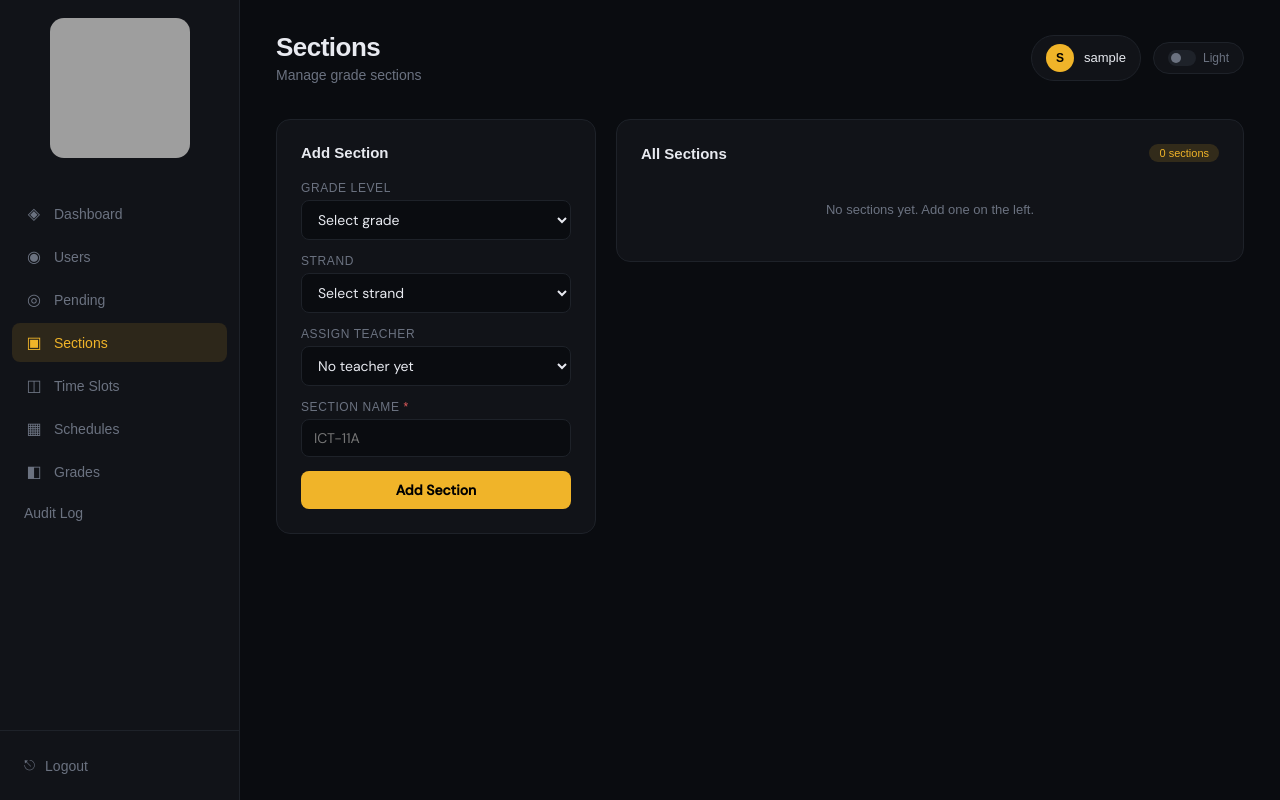
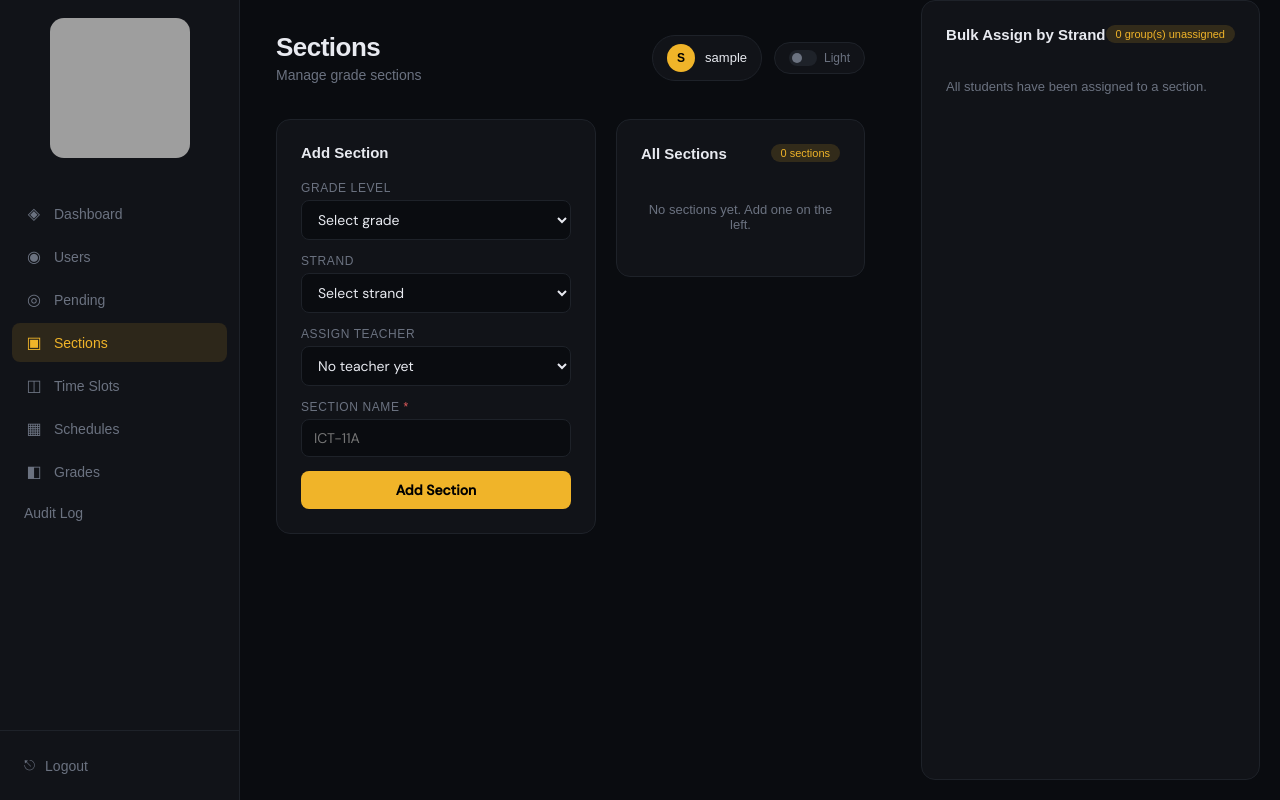
Before and after one commit to UK1NAWA/Portal, a PHP site: page /admin_sections.php in a window 1280 px wide. Run offline with PHP 8.4, Linux system fonts and the light colour scheme; the visitor is signed in with stand-in values (Sample User, id 1); data that the repository does not hold is empty; grey boxes are pictures that could not be loaded.

Commit message:
Update admin_sections.php

```diff
--- a/admin_sections.php
+++ b/admin_sections.php
@@ -91,6 +91,27 @@
     $msg = "Student removed from section.";
 }
 
+// Bulk assign all students of a strand+grade to a section
+if(isset($_POST['bulk_assign'])){
+    csrf_verify();
+    $sec        = trim($_POST['bulk_section']);
+    $bulk_grade = trim($_POST['bulk_grade']);
+    $bulk_strand= trim($_POST['bulk_strand']);
+    if($sec !== '' && $bulk_grade !== '' && $bulk_strand !== ''){
+        $stmt = $conn->prepare("
+            UPDATE users SET section=?
+            WHERE role='student'
+            AND year_level=?
+            AND strand=?
+            AND (section IS NULL OR section='')
+        ");
+        $stmt->bind_param("sss", $sec, $bulk_grade, $bulk_strand);
+        $stmt->execute();
+        $affected = $stmt->affected_rows;
+        $msg = "$affected student(s) from $bulk_grade – $bulk_strand assigned to \"$sec\".";
+    }
+}
+
 // Fetch all
 $sections = $conn->query("
     SELECT s.*, u.fullname as teacher_name
@@ -109,6 +130,22 @@
 // Unassigned students for the assign modal
 $unassigned = $conn->query("SELECT id, fullname, username FROM users WHERE role='student' AND (section IS NULL OR section='') ORDER BY fullname");
 $unassigned_arr = $unassigned->fetch_all(MYSQLI_ASSOC);
+
+// Grouped unassigned students by grade + strand for bulk assign
+$grouped_unassigned = [];
+$grp_q = $conn->query("
+    SELECT year_level, strand, COUNT(*) as total
+    FROM users
+    WHERE role='student' AND (section IS NULL OR section='')
+    AND year_level IS NOT NULL AND strand IS NOT NULL
+    AND year_level != '' AND strand != ''
+    GROUP BY year_level, strand
+    ORDER BY year_level, strand
+");
+if($grp_q) while($r = $grp_q->fetch_assoc()) $grouped_unassigned[] = $r;
+
+// Sections list for bulk assign dropdown
+$sections_arr = $conn->query("SELECT section_name, grade_level, strand FROM sections ORDER BY grade_level, strand, section_name")->fetch_all(MYSQLI_ASSOC);
 ?>
 <!DOCTYPE html>
 <html lang="en">
@@ -189,6 +226,17 @@
 .student-list { display:flex; flex-direction:column; gap:8px; margin-bottom:20px; }
 .student-row { display:flex; justify-content:space-between; align-items:center; padding:9px 12px; background:var(--bg); border-radius:8px; border:1px solid var(--border); font-size:13px; }
 .empty-list { color:var(--muted); font-size:13px; padding:10px 0; }
+
+/* Bulk assign */
+.bulk-grid { display:grid; grid-template-columns:repeat(auto-fill, minmax(260px,1fr)); gap:14px; margin-top:8px; }
+.bulk-card { background:var(--bg); border:1px solid var(--border); border-radius:12px; padding:16px 18px; }
+.bulk-card-header { display:flex; justify-content:space-between; align-items:center; margin-bottom:12px; }
+.bulk-card-title { font-size:14px; font-weight:700; }
+.bulk-card-count { font-size:11px; background:rgba(240,180,41,.12); color:var(--accent); padding:2px 10px; border-radius:20px; font-weight:600; }
+.bulk-card select { width:100%; background:var(--surface); border:1px solid var(--border); color:var(--text); padding:8px 10px; border-radius:8px; font-size:13px; outline:none; margin-bottom:10px; box-sizing:border-box; }
+.bulk-card select:focus { border-color:var(--accent); }
+.bulk-assign-btn { width:100%; background:var(--accent); color:#000; border:none; padding:8px; border-radius:8px; font-weight:700; font-size:13px; cursor:pointer; }
+.bulk-assign-btn:hover { opacity:.9; }
 </style>
 <script>
 if(localStorage.getItem('adminTheme')==='light') document.body.classList.add('light-mode');
@@ -352,6 +400,56 @@
         </div>
 
     </div>
+</div>
+
+<!-- BULK ASSIGN PANEL -->
+<div class="panel" style="margin:0 20px 20px;">
+    <div class="panel-header">
+        <h3>Bulk Assign by Strand</h3>
+        <span class="badge badge-yellow"><?php echo count($grouped_unassigned); ?> group(s) unassigned</span>
+    </div>
+
+    <?php if(empty($grouped_unassigned)): ?>
+    <p style="color:var(--muted);font-size:13px;padding:16px 0;">All students have been assigned to a section.</p>
+    <?php else: ?>
+    <p style="font-size:13px;color:var(--muted);margin-bottom:16px;">
+        Select a section for each group then click Assign All. Only unassigned students will be moved.
+    </p>
+    <div class="bulk-grid">
+        <?php foreach($grouped_unassigned as $grp): ?>
+        <div class="bulk-card">
+            <div class="bulk-card-header">
+                <div class="bulk-card-title">
+                    <?php echo htmlspecialchars($grp['year_level']); ?>
+                    &nbsp;–&nbsp;
+                    <?php echo htmlspecialchars($grp['strand']); ?>
+                </div>
+                <span class="bulk-card-count"><?php echo $grp['total']; ?> student<?php echo $grp['total'] != 1 ? 's' : ''; ?></span>
+            </div>
+            <form method="POST">
+                <input type="hidden" name="csrf_token" value="<?php echo csrf_token(); ?>">
+                <input type="hidden" name="bulk_grade"  value="<?php echo htmlspecialchars($grp['year_level']); ?>">
+                <input type="hidden" name="bulk_strand" value="<?php echo htmlspecialchars($grp['strand']); ?>">
+                <select name="bulk_section" required>
+                    <option value="">-- Select Section --</option>
+                    <?php foreach($sections_arr as $sec):
+                        $match = ($sec['grade_level'] === $grp['year_level'] && $sec['strand'] === $grp['strand']);
+                    ?>
+                    <option value="<?php echo htmlspecialchars($sec['section_name']); ?>"
+                        <?php echo $match ? 'style="font-weight:700;"' : ''; ?>>
+                        <?php echo htmlspecialchars($sec['section_name']); ?>
+                        <?php echo $match ? ' ✓' : ''; ?>
+                    </option>
+                    <?php endforeach; ?>
+                </select>
+                <button type="submit" name="bulk_assign" class="bulk-assign-btn">
+                    Assign All <?php echo $grp['total']; ?> →
+                </button>
+            </form>
+        </div>
+        <?php endforeach; ?>
+    </div>
+    <?php endif; ?>
 </div>
 
 <!-- Edit Modal -->
```
